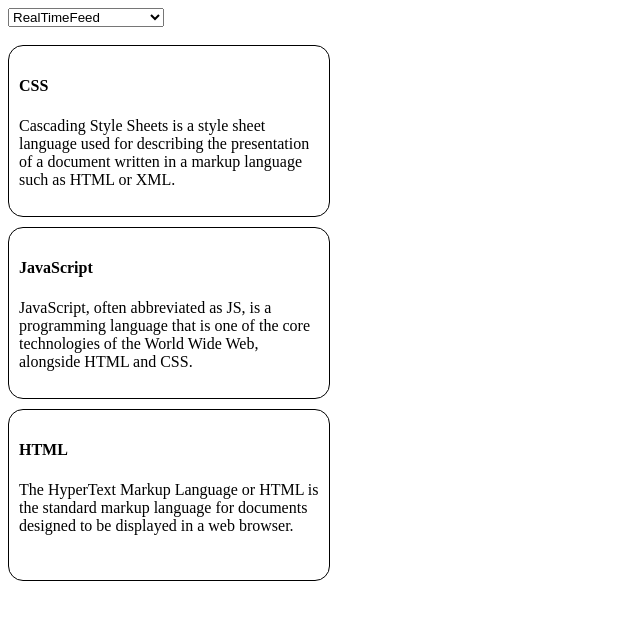
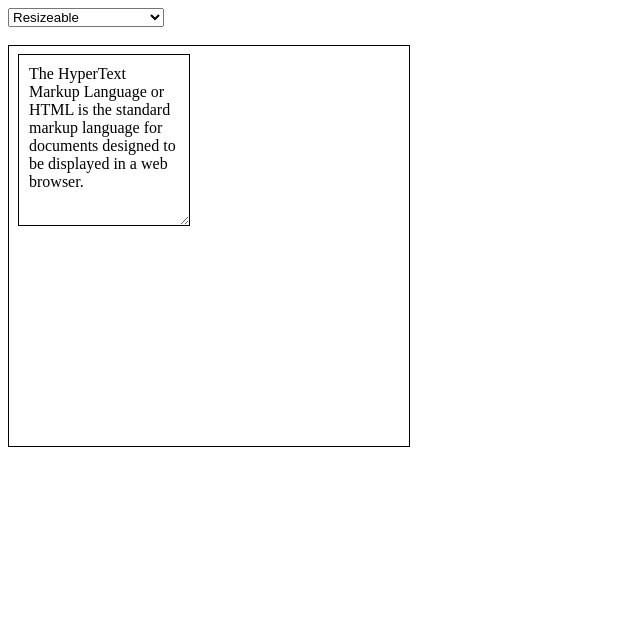
Before and after one commit to kvnchen/frontEndPractice, a Next.js app: page / in a window 1280 px wide. Shown: the top 620 px of the page, without its empty margins (0-640 px from the left). Built offline with nearby package versions, Linux system fonts and the light colour scheme.

Commit message:
resize and draggable widget

```diff
--- a/src/app/page.js
+++ b/src/app/page.js
@@ -60,11 +60,12 @@ import { Parent } from './themedComponent/parent.js';
 import { Wizard } from './wizard/wizard.js';
 import { SVGMap } from './svgMap/svgMap.js';
 import { RealTimeFeed } from './realTimeFeed/realTimeFeed.js';
+import { Grid } from './resizeable/resizeable.js';
 
 // this react project is 350 MB... gonna reuse it for react practice
 
 export default function Home() {
-  const [selection, setSelection] = useState('RealTimeFeed');
+  const [selection, setSelection] = useState('Resizeable');
 
   const components = {
     MortgageCalculator: <MortgageCalculator />,
@@ -132,6 +133,7 @@ export default function Home() {
 
     SVGMap: <SVGMap />,
     RealTimeFeed: <RealTimeFeed />,
+    Resizeable: <Grid />,
   };
 
   function select() {
--- a/src/app/realTimeFeed/realTimeFeed.js
+++ b/src/app/realTimeFeed/realTimeFeed.js
@@ -2,19 +2,6 @@
 import { useState, useEffect } from 'react';
 import styles from './styles.module.css';
 
-export function RealTimeFeed() {
-  const [feedData, setFeedData] = useState([
-    {
-      id: 1,
-      title: 'HTML',
-      text: `The HyperText Markup Language or HTML is the
-  standard markup language for documents designed to
-  be displayed in a web browser.`
-    }
-  ]);
-
-  // returns a function that when called, returns last item if there are still items, otherwise null
-  function simulateData() {
 const moreData = [
   {
     id: 2,
@@ -37,6 +24,19 @@ export function RealTimeFeed() {
   }
 ];
 
+export function RealTimeFeed() {
+  const [feedData, setFeedData] = useState([
+    {
+      id: 1,
+      title: 'HTML',
+      text: `The HyperText Markup Language or HTML is the
+  standard markup language for documents designed to
+  be displayed in a web browser.`
+    }
+  ]);
+
+  // returns a function that when called, returns last item if there are still items, otherwise null
+  function simulateData() {
     return () => {
       if (moreData.length > 0) {
         return new Promise((resolve) => {
--- /dev/null
+++ b/src/app/resizeable/resizeable.js
@@ -0,0 +1,69 @@
+'use client';
+import { useState } from 'react';
+import styles from './styles.module.css';
+
+/**
+ * the resize CSS property sets whether an element is resizeable, and if so in what directions
+ * requires that the overflow property is a value other than visible
+ *
+ * want to combine with the drag and drop api to give it both behaviors on a grid
+ *
+ * so I think this means we need to track the top left corner position in state
+ * im stupid, had axes mixed up
+ * also needed absolute positioning
+ *
+ * current behavior of snapping the top left corner to where the mouse is isn't great
+ */
+function Resizeable({ x, y }) {
+  const text = `The HyperText Markup Language or HTML is the
+  standard markup language for documents designed to
+  be displayed in a web browser.`;
+
+  const style = {
+    left: `${x}px`,
+    top: `${y}px`,
+  };
+
+  function dragHandler(ev) {
+    ev.dataTransfer.effectAllowed = 'move';
+  }
+
+  return (
+    <div
+      className={styles.card}
+      style={style}
+      draggable={true}
+      onDragStart={dragHandler}
+    >
+      {text}
+    </div>
+  )
+}
+
+// position of the widget needs to be lifted into the grid state
+// pageX, pageY depends on where the cursor is, not where the top left corner of the draggable element is...
+export function Grid() {
+  const [widgetPos, setWidgetPos] = useState([18,54]); // initial offset
+
+  function dragoverHandler(ev) {
+    ev.preventDefault();
+    ev.dataTransfer.dropEffect = 'move';
+  }
+
+  function dropHandler(ev) {
+    ev.preventDefault();
+    // console.log(ev);
+    const newPos = [ev.pageX, ev.pageY];
+    setWidgetPos(newPos);
+  }
+
+  return (
+    <div
+      className={styles.grid}
+      onDragOver={dragoverHandler}
+      onDrop={dropHandler}
+    >
+      <Resizeable x={widgetPos[0]} y={widgetPos[1]} />
+    </div>
+  )
+}
--- /dev/null
+++ b/src/app/resizeable/styles.module.css
@@ -0,0 +1,15 @@
+div.card {
+  position: absolute;
+  width: 150px;
+  height: 150px;
+  padding: 10px;
+  resize: both;
+  border: 1px solid black;
+  overflow: scroll;
+}
+
+div.grid {
+  width: 400px;
+  height: 400px;
+  border: 1px solid black;
+}
```
Also changed, not shown: src/app/bruno_problems.txt. Lines whose indentation alone changed are shown as unchanged.
